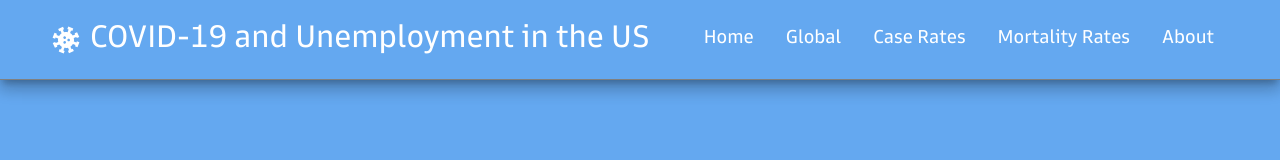
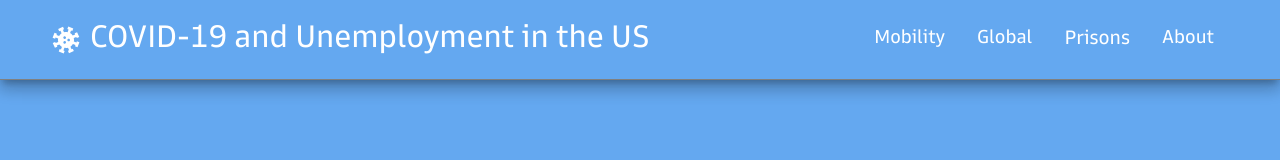
Before and after one commit to rachelzhang31/gs-hackathon, a React (Create React App) app: page / in a window 1280 px wide. Shown: the top 160 px of the page. Built offline with nearby package versions, Linux system fonts and the light colour scheme.

Commit message:
added dropdown and changed home to mobility

```diff
--- a/package.json
+++ b/package.json
@@ -14,6 +14,7 @@
     "d3": "^6.3.1",
     "firebase": "^8.2.0",
     "react": "^17.0.1",
+    "react-bootstrap": "^1.4.0",
     "react-dom": "^16.14.0",
     "react-icons": "^4.1.0",
     "react-image-lightbox": "^5.1.1",
--- a/src/components/Navbar.css
+++ b/src/components/Navbar.css
@@ -152,3 +152,53 @@
       height: 120px;
     }
   }
+
+
+
+  .dropdown {
+    float: left;
+    overflow: hidden;
+  }
+
+  /* Dropdown button */
+  .dropdown .dropbtn {
+    font-size: 20px;
+    border: none;
+    outline: none;
+    color: white;
+    padding: 14px 16px;
+    background-color: inherit;
+    font-family: inherit; /* Important for vertical align on mobile phones */
+    margin: 0; /* Important for vertical align on mobile phones */
+  }
+
+  /* Add a red background color to navbar links on hover */
+  .navbar a:hover, .dropdown:hover .dropbtn {
+    background-color: #64a8f0;
+  }
+
+  /* Dropdown content (hidden by default) */
+  .dropdown-content {
+    display: none;
+    position: absolute;
+    background-color:  #64a8f0;
+    min-width: 160px;
+    box-shadow: 0px 8px 16px 0px rgba(0,0,0,0.2);
+    z-index: 1;
+  }
+
+  /* Links inside the dropdown */
+  .dropdown-content a {
+    float: none;
+    color: white;
+    padding: 12px 16px;
+    text-decoration: none;
+    display: block;
+    text-align: left;
+  }
+
+
+  /* Show the dropdown menu on hover */
+  .dropdown:hover .dropdown-content {
+    display: block;
+  }
--- a/src/components/Navbar.js
+++ b/src/components/Navbar.js
@@ -41,7 +41,7 @@
           <ul className={click ? 'nav-menu active' : 'nav-menu'}>
             <li className="nav-item">
               <Link to="/" className="nav-links" onClick={closeMobileMenu}>
-                Home
+                Mobility
               </Link>
             </li>
             <li className="nav-item">
@@ -49,16 +49,16 @@
                 Global
                 </Link>
                 </li>
-                <li className = 'nav-item'>
-              <Link to="/caserates" className="nav-links" onClick={closeMobileMenu}>
-                Case Rates
-              </Link>
-            </li>
-            <li className="nav-item">
-              <Link to="/mortalityrates" className="nav-links" onClick={closeMobileMenu}>
-                Mortality Rates
-              </Link>
-            </li>
+
+                <div class="dropdown">
+                  <button class="dropbtn">Prisons
+                    <i class="fa fa-caret-down"></i>
+                  </button>
+                  <div class="dropdown-content">
+                    <a href="/caserates">Case Rates</a>
+                    <a href="/mortalityrates">Mortality Rates</a>
+                  </div>
+                </div>
             <li className="nav-item">
               <Link to="/about" className="nav-links" onClick={closeMobileMenu}>
                 About
```
Also changed, not shown: 2 other files (tests, documents, lock files or other folders).
